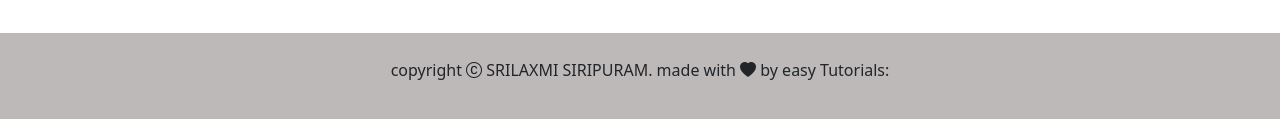
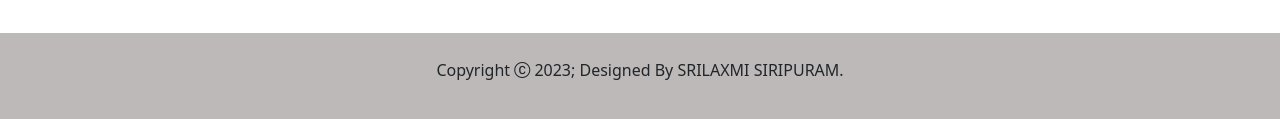
Before and after one commit to Srilaxmisiripuram/portfolio, a plain HTML site: page index.html in a window 1280 px wide. Shown: the part 3901-4020 px from the top of the page. Drawn offline with nearby package versions, Linux system fonts and the light colour scheme.

Commit message:
Update index.html

```diff
--- a/index.html
+++ b/index.html
@@ -258,7 +258,7 @@
 
   <!--contact end-->
   <div class="copyright">
-    <p>copyright <i class="bi bi-c-circle"></i> SRILAXMI SIRIPURAM. made with <i class="bi bi-heart-fill"></i> by easy Tutorials:</p>
+    <p>Copyright <i class="bi bi-c-circle"></i> 2023; Designed By SRILAXMI SIRIPURAM.</p>
   </div>
 
   <script src="https://cdn.jsdelivr.net/npm/bootstrap@5.3.0/dist/js/bootstrap.bundle.min.js"
```
